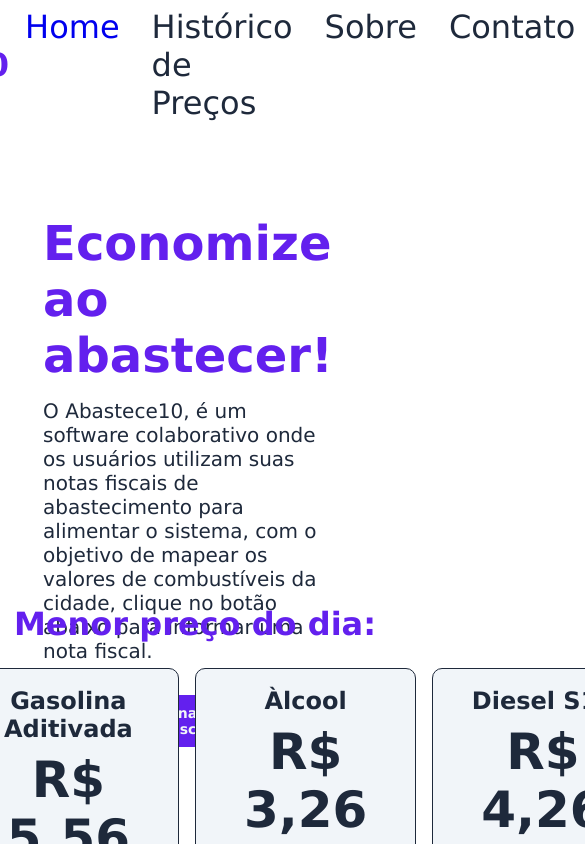
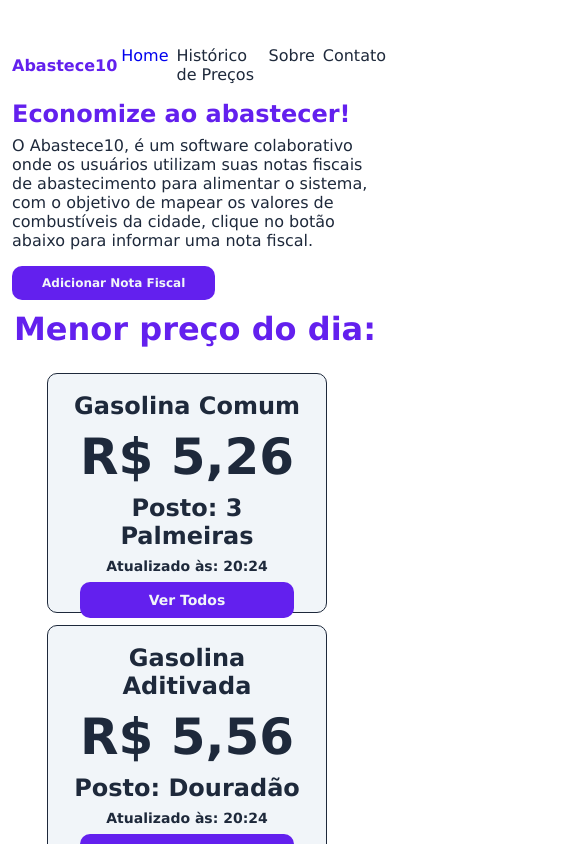
Before and after one commit to hermogenesferreira/gas-web, a React (Create React App) app: page / in a window 390 px wide. Shown: the top 844 px of the page, 585 px wide, since content can reach past the window. Built offline with nearby package versions, Linux system fonts and the light colour scheme.

Commit message:
add responsive

```diff
--- a/src/components/AddInvoice/Add.js
+++ b/src/components/AddInvoice/Add.js
@@ -5,7 +5,8 @@ export function Add() {
   const [data, setData] = useState('No result');
 
   return (
-    <>
+    <section>
+      <div>
         <QrReader
           constraints={{
             facingMode: 'environment',
@@ -22,6 +23,7 @@ export function Add() {
           style={{ width: '50%' }}
         />
         <p>{data}</p>
-    </>
+      </div>
+    </section>
   );
 }
--- a/src/components/HomePage/ListDay.css
+++ b/src/components/HomePage/ListDay.css
@@ -15,6 +15,7 @@
   align-items: center;
   flex-direction: row;
   padding-top: 25px;
+
 }
 .card {
   max-width: 280px;
@@ -62,3 +63,18 @@
   background-color: #6320EE;
   border: none;
 }
+
+@media screen and (max-width: 800px) {
+  .listDay{
+    display: flex;
+    width: 100%;
+    height: 100%;
+    justify-content: center;
+    align-items: center;
+    flex-direction: column;
+    padding-top: 25px;
+  }
+  .card{
+    margin-bottom: 12px;
+  }
+}
--- a/src/components/HomePage/ListDay.js
+++ b/src/components/HomePage/ListDay.js
@@ -2,7 +2,7 @@ import './ListDay.css';
 
 export function ListDay() {
   return (
-    <article>
+    <section>
       <h1 id="listTitle">Menor preço do dia:</h1>
       <div className="listDay">
         <div className="card">
@@ -42,6 +42,6 @@ export function ListDay() {
           </div>
         </div>
       </div>
-    </article>
+    </section>
   );
 }
--- a/src/components/HomePage/Main.css
+++ b/src/components/HomePage/Main.css
@@ -6,7 +6,6 @@
   align-items: center;
   flex-direction: row;
   padding-top: 25px;
-
 }
 .text {
   width: 622px;
@@ -48,3 +47,40 @@
   font-size: 20px;
   color: #1E293B;
 }
+
+@media screen and (max-width: 800px) {
+  .mainpage{
+    display: flex;
+    width: 100%;
+    height: 100%;
+    justify-content: center;
+    align-items: center;
+    flex-direction: row;
+    padding-top: 20px;
+  }
+  .mainpage h1{
+    font-size: 24px;
+    color: #6320EE;
+  }
+  .text {
+    height: 210px;
+    margin-left: 12px;
+    padding-right: 20px;
+  }
+  .text button{
+    padding: 10px 30px 10px 30px;
+    border-radius: 10px;
+    font-size: 12px;
+    font-weight: bold;
+    color: #F1F5F9;
+    background-color: #6320EE;
+  }
+  .text p{
+    font-size: 16px;
+    padding-top: 8px;
+    padding-bottom: 16px;
+  }
+  .image {
+    display: none;
+  }
+}
--- a/src/components/HomePage/Main.js
+++ b/src/components/HomePage/Main.js
@@ -4,7 +4,7 @@ import './Main.css';
 
 export function Main() {
   return (
-    <article>
+    <section>
       <div className="mainpage">
         <div className="text">
           <h1>Economize ao abastecer!</h1>
@@ -22,7 +22,7 @@ export function Main() {
           <img src={image} alt="imagem" />
         </div>
       </div>
-    </article>
+    </section>
   );
 }
 
--- a/src/components/Nav/Nav.css
+++ b/src/components/Nav/Nav.css
@@ -18,7 +18,6 @@
   font-size: 32px;
   color: #1E293B;
 }
-
 .nav-links {
   display: flex;
 }
@@ -26,3 +25,18 @@
 .nav-links li {
   padding: 16px;
 }
+
+@media screen and (max-width: 800px) {
+  .div-nav {position:relative}
+  .nav-links li {
+    font-size: 16px;
+    padding: 4px
+  }
+  .brand {
+    font-size: 16px;
+    padding-left: 12px;
+    font-weight: bold;
+    flex-basis: 25px;
+    color: #6320EE;
+  }
+}
```
Lines whose indentation alone changed are shown as unchanged.
